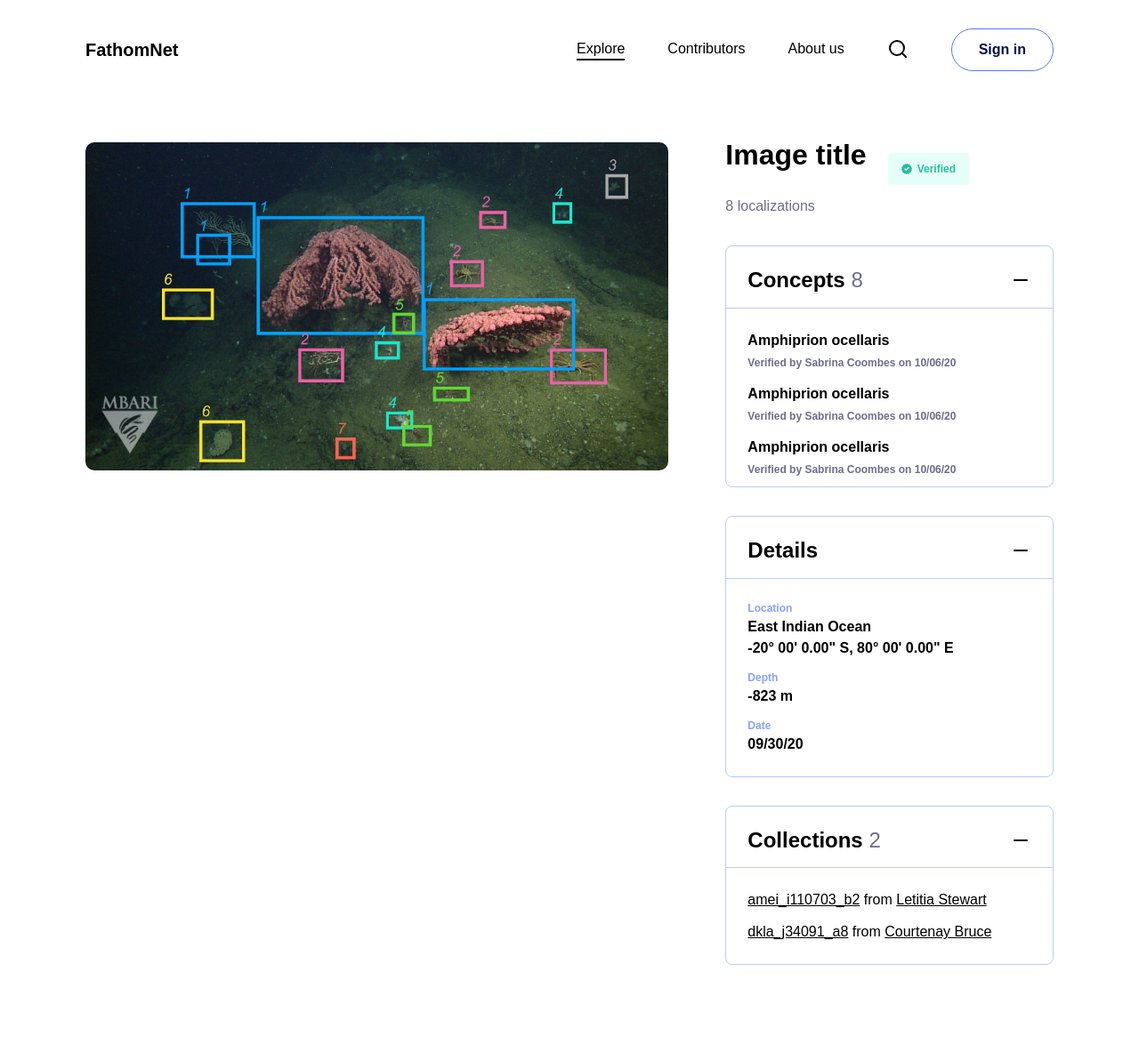
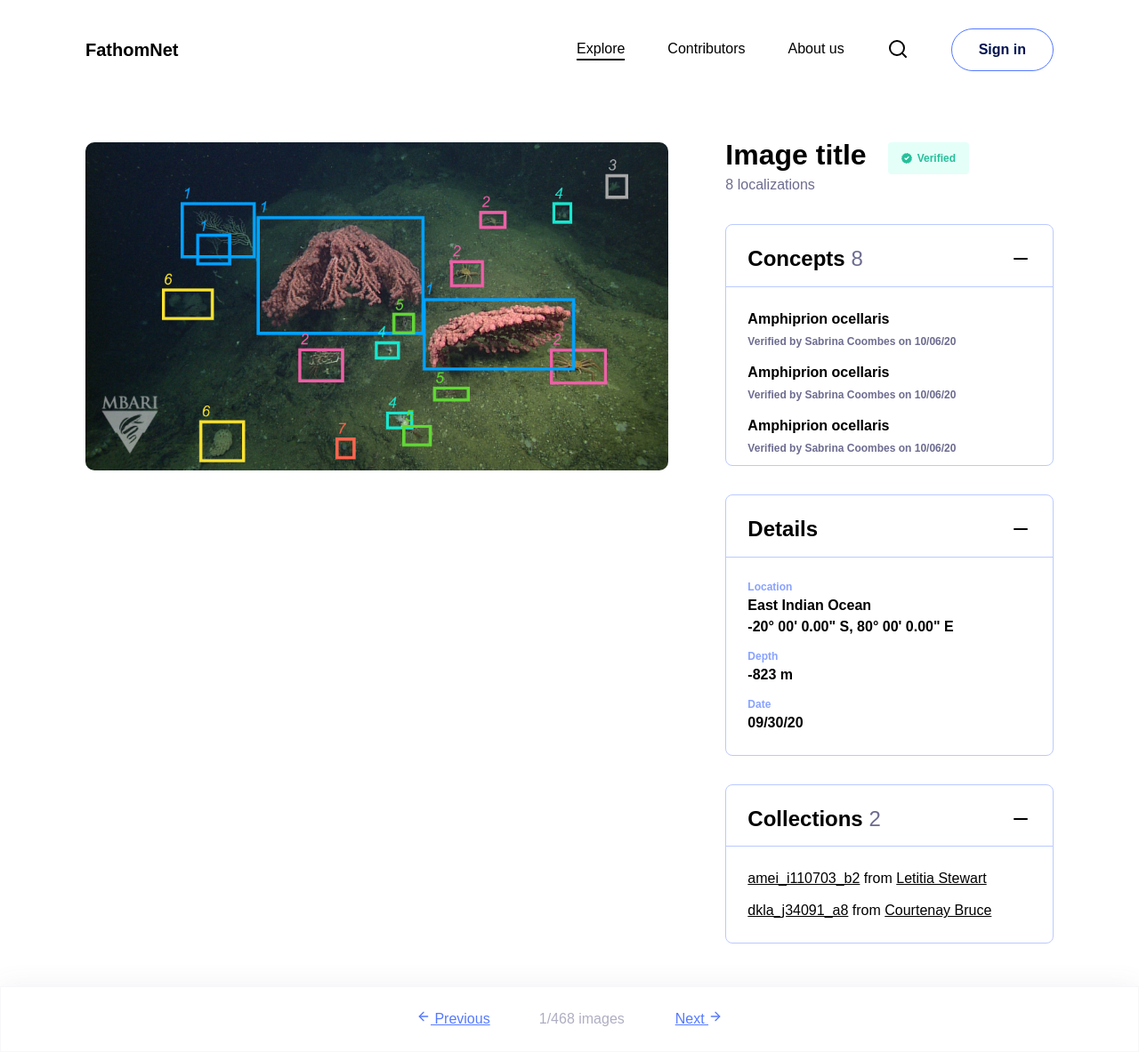
Before and after one commit to jimthoburn/fathomnet-ui, a Jekyll site: the page built from prototype/image.html, in a window 1280 px wide and 1183 px high. Shown: the whole window at 89% size. Built offline with Jekyll 4.4.1, drawn with Linux system fonts in a browser that asks for light colours; some web fonts are replaced.

Commit message:
Add navigation to image details page

```diff
--- a/components/header.css
+++ b/components/header.css
@@ -5,6 +5,10 @@
   align-items: center;
   padding: var(--space-1) var(--space-3);
   box-sizing: border-box;
+  /* position: sticky;
+  top: 0;
+  background-color: var(--background-color);
+  text-color: var(--text-color); */
 }
 .header > * + * {
   margin-left: 3em;
--- a/css/annotations.css
+++ b/css/annotations.css
@@ -6,12 +6,16 @@
 .annotation-details__header {
   display: grid;
   grid-template-columns: 1fr auto 1fr;
-  padding: var(--space-two-thirds) var(--space-2);
+  padding: var(--space-two-thirds) var(--space-one-and-a-half);
 
   position: sticky;
   top: 0;
   background-color: var(--background-color);
   color: var(--text-color);
+
+  border-bottom-width: 1px;
+  border-bottom-style: solid;
+  border-color: var(--color-ultramarine-blue);
 }
 
 .annotation-details__header-title {
@@ -52,9 +56,15 @@
 }
 
 .annotation-details__footer {
+  border-top-width: 1px;
+  border-top-style: solid;
+  border-color: var(--color-ultramarine-blue);
+}
+
+.details-footer {
   display: grid;
   grid-template-columns: 1fr auto 1fr;
-  padding: var(--space-1) var(--space-2);
+  padding: var(--space-two-thirds) var(--space-one-and-a-half);
 
   position: sticky;
   bottom: 0;
@@ -62,14 +72,14 @@
   color: var(--text-color);
 }
 
-.annotation-details__footer > * {
+.details-footer > * {
   grid-row: 1 / 2;
 }
-.annotation-details__footer * {
+.details-footer * {
   margin: 0;
 }
 
-.annotation-details__footer-action-primary {
+.details-footer__action-primary {
   /* Last column */
   grid-column: -2 / -1;
   justify-self: end;
@@ -79,18 +89,18 @@
   flex-direction: row-reverse;
 }
 
-.annotation-details__footer-action-primary > * + * {
-  margin-right: var(--space-two-thirds);
+.details-footer__action-primary > * + * {
+  margin-right: var(--space-one-half);
 }
 
-.annotation-details__footer-action-secondary {
+.details-footer__action-secondary {
   /* First column */
   grid-column: 1 / 2;
   justify-self: start;
   align-self: center;
 }
 
-.annotation-details__footer-nav {
+.details-footer__nav {
   /* Middle column */
   grid-column: 2 / -2;
   justify-self: center;
@@ -102,14 +112,14 @@
   grid-column-gap: 3em;
 }
 
-.annotation-details__footer-nav-list,
-.annotation-details__footer-nav-item {
+.details-footer__nav-list,
+.details-footer__nav-item {
   list-style: none;
   margin-left: 0;
   padding-left: 0;
 }
 
-.annotation-details__footer-nav-list {
+.details-footer__nav-list {
   grid-row: 1 / 2;
   grid-column: 1 / -1;
   display: grid;
@@ -117,23 +127,23 @@
   grid-column-gap: 3em;
 }
 
-.annotation-details__footer-nav-item:first-child {
+.details-footer__nav-item:first-child {
   grid-row: 1 / 2;
   grid-column: -2 / -1;
   justify-self: end;
 }
 
-.annotation-details__footer-nav-item:last-child {
+.details-footer__nav-item:last-child {
   grid-row: 1 / 2;
   grid-column: 1 / 2;
   justify-self: start;
 }
 
-.annotation-details__footer-nav-link {
+.details-footer__nav-link {
   white-space: nowrap;
 }
 
-.annotation-details__footer-nav-meta {
+.details-footer__nav-meta {
   grid-row: 1 / 2;
   grid-column: 2 / -2;
   justify-self: center;
@@ -144,6 +154,6 @@
   color: var(--color-pelagic-gray);
 }
 
-.annotation-details__footer-nav-meta {
+.details-footer__nav-meta {
   color: var(--color-pelagic-gray);
 }
--- a/css/scratch-pad.css
+++ b/css/scratch-pad.css
@@ -59,6 +59,8 @@
 body {
   margin: 0;
   padding: 0;
+  background-color: var(--background-color);
+  text-color: var(--text-color);
 }
 
 /* footer {
@@ -248,6 +250,7 @@
   border-radius: calc(4 * var(--font-size-basis));
   display: flex;
   align-items: center;
+  margin: 0;
 }
 
 .image-details__icon {
@@ -310,6 +313,11 @@
 }
 
 
+.image-details__footer {
+  grid-column: 1 / -1;
+}
+
+
 
 .link-hit-area {
   display: block;
--- a/css/type.css
+++ b/css/type.css
@@ -31,7 +31,9 @@
   --line-height-4: 1.5;
   --line-height-5: 1.5;
 
+  --space-one-half: calc(16 * var(--font-size-basis));
   --space-two-thirds: calc(24 * var(--font-size-basis));
+  --space-one-and-a-half: calc(48 * var(--font-size-basis));
 
   --space-1: calc(32 * var(--font-size-basis));
   --space-2: calc(64 * var(--font-size-basis));
--- a/prototype/image.html
+++ b/prototype/image.html
@@ -97,3 +97,29 @@
   </div>
 
 </main>
+
+<footer class="details-footer image-details__footer dropshadow--soft">
+  <div class="details-footer__nav">
+    <ul class="details-footer__nav-list">
+      <li class="details-footer__nav-item">
+        <a
+          class="details-footer__nav-link"
+          href="/annotations/"
+          >
+          Next
+          <svg class="icon"><use xlink:href="#icon-arrow-right"></use></svg>
+        </a>
+      </li>
+      <li class="details-footer__nav-item">
+        <a
+          class="details-footer__nav-link"
+          href="/annotations/"
+          >
+          <svg class="icon"><use xlink:href="#icon-arrow-left"></use></svg>
+          Previous
+        </a>
+      </li>
+    </ul>
+    <p class="details-footer__nav-meta">1/468 images</p>
+  </div>
+</footer>
```
Also changed, not shown: prototype/annotations.html (+10 -10 lines).
